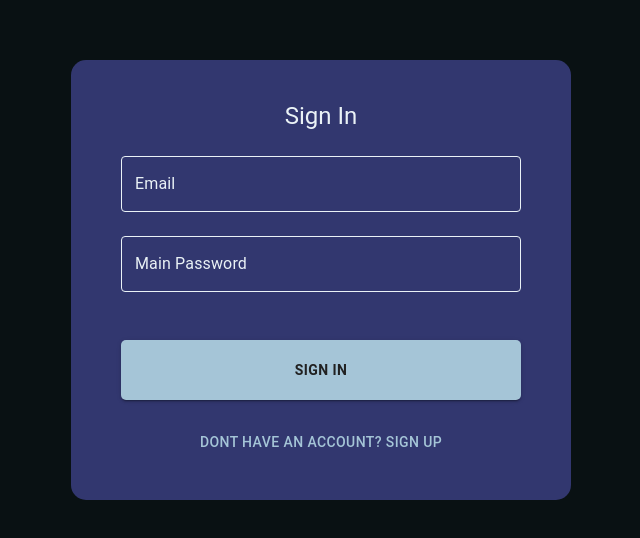
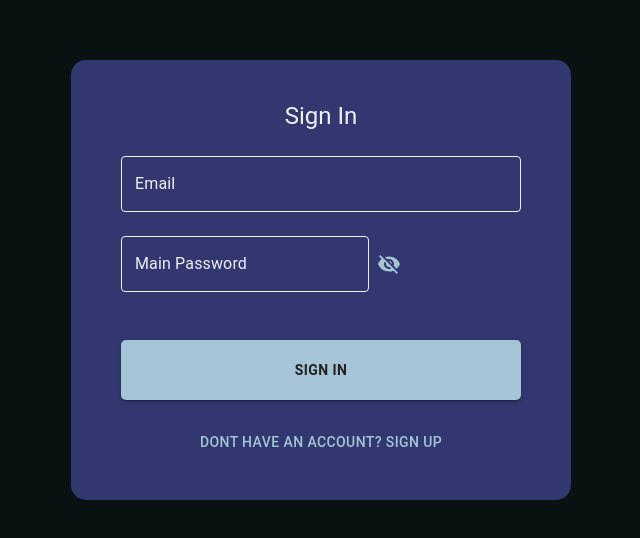
Before and after one commit to Sniperplank/SekurePassword, a React (Vite) app: page /#/ in a window 1280 px wide. Shown: the part 120-658 px from the top of the page, without its empty margins (319-959 px from the left). Built offline with nearby package versions, Linux system fonts and the light colour scheme.

Commit message:
show/hide main password

```diff
--- a/src/pages/InitialPopup.jsx
+++ b/src/pages/InitialPopup.jsx
@@ -5,15 +5,21 @@ import { CardBox } from '../StyledComponents/CardBox'
 import { StyledButton } from '../StyledComponents/StyledButton'
 import { StyledInput } from '../StyledComponents/StyledInput'
 import { signin, signup } from '../actions/auth'
+import VisibilityIcon from '@mui/icons-material/Visibility'
+import VisibilityOffIcon from '@mui/icons-material/VisibilityOff'
 
 const initialState = { firstName: '', lastName: '', email: '', password: '', confirmPassword: '' }
 
 function InitialPopup() {
     const [isSignup, setIsSignup] = useState(false)
     const [formData, setFormData] = useState(initialState)
+    const [isHidden, setIsHidden] = useState(true)
     const [error, setError] = useState('')
     const navigate = useNavigate()
 
+    const changeHiddenMode = () => {
+        setIsHidden(prev => !prev)
+    }
 
     // <--------------------------UNCOMMENT WHEN READY FOR BUILD ------------------------------------------------------------------------------------->
 
@@ -45,7 +51,6 @@ function InitialPopup() {
     }
 
     return (
-        <Box flex={5} display='flex' justifyContent='center' alignItems='center'>
         <CardBox sx={{ minWidth: { xs: 0, sm: 400 } }}>
             <Typography variant='h5' paddingBottom={3}>{isSignup ? 'Sign up' : 'Sign In'}</Typography>
             <form onSubmit={handleSubmit}>
@@ -59,8 +64,11 @@ function InitialPopup() {
                         )
                     }
                     <StyledInput variant='outlined' name='email' label='Email' onChange={handleChange} type='email' />
-                        <StyledInput variant='outlined' name='password' label='Main Password' onChange={handleChange} type='password' />
-                        {isSignup && <StyledInput variant='outlined' name='confirmPassword' label='Confirm Main Password' onChange={handleChange} type='password' />}
+                    <Stack direction='row' spacing={1}>
+                        <StyledInput variant='outlined' name='password' label='Main Password' onChange={handleChange} type={isHidden ? 'password' : 'text'} />
+                        {isHidden ? <VisibilityOffIcon onClick={changeHiddenMode} color='primary' sx={{ alignSelf: 'center', cursor: 'pointer' }} /> : <VisibilityIcon onClick={changeHiddenMode} color='primary' sx={{ alignSelf: 'center', cursor: 'pointer' }} />}
+                    </Stack>
+                    {isSignup && <StyledInput variant='outlined' name='confirmPassword' label='Confirm Main Password' onChange={handleChange} type={isHidden ? 'password' : 'text'} />}
                     <Typography variant='h6' color='error'>{error}</Typography>
                     <StyledButton type='submit' fullWidth variant='contained' color='primary'>
                         {isSignup ? 'Sign Up' : 'Sign In'}
@@ -71,7 +79,6 @@ function InitialPopup() {
                 </Stack>
             </form>
         </CardBox>
-        </Box>
     )
 }
 
```
Lines whose indentation alone changed are shown as unchanged.
